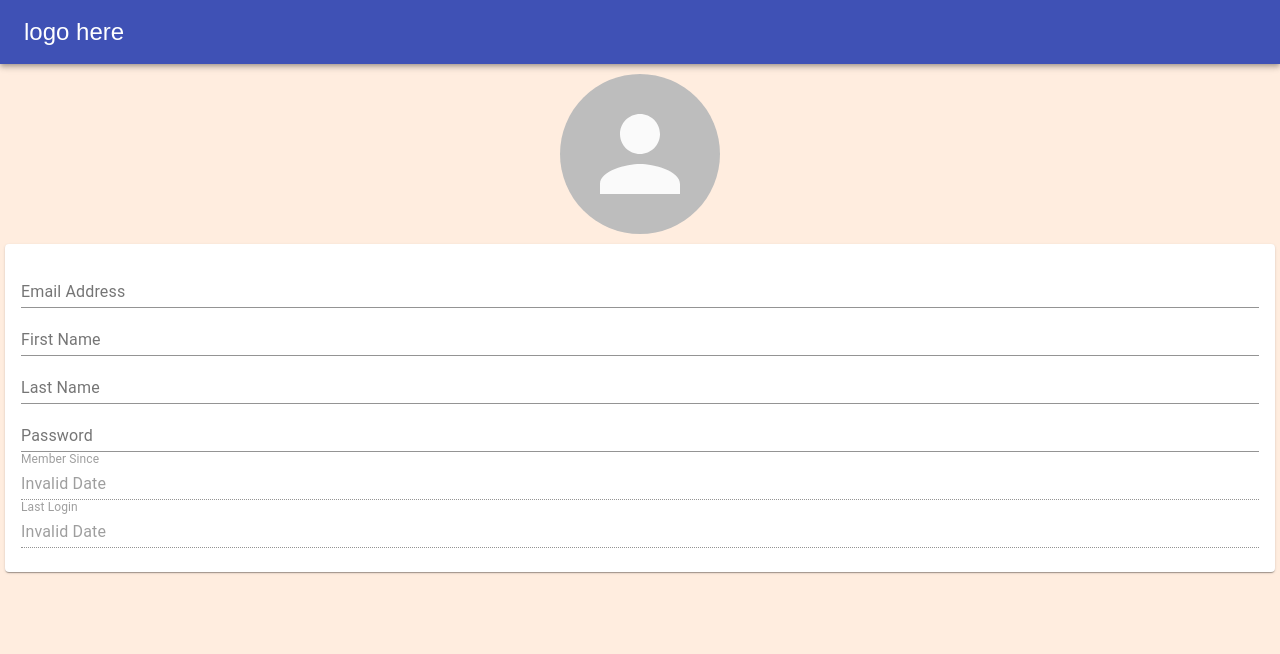
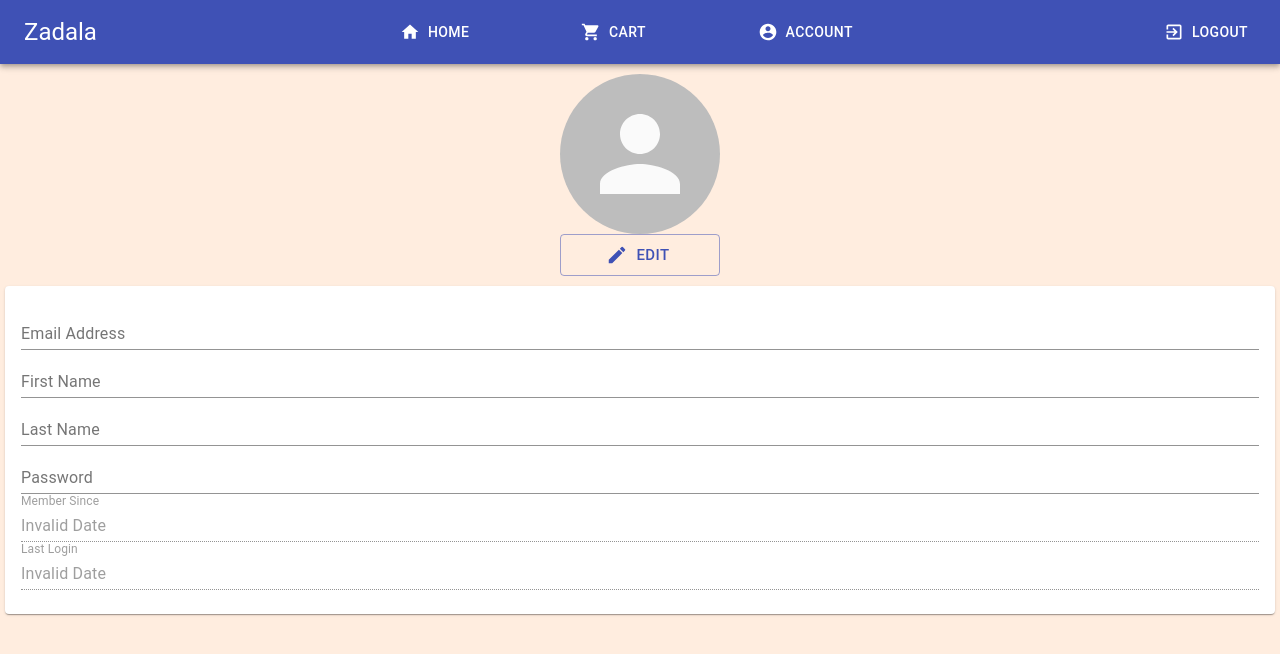
Before and after one commit to RyanAquino/zadala-react, a React (Create React App) app: page /profile in a window 1280 px wide. Shown: the top 654 px of the page. Built offline with nearby package versions, Linux system fonts and the light colour scheme; no server answers; sample sign-in values are in the browser's storage.

Commit message:
ZDL-75: Add desktop navigation

```diff
--- a/src/App.tsx
+++ b/src/App.tsx
@@ -28,7 +28,7 @@ const App: React.FC = () => {
                 <HeaderBar />
               </Grid>
               <Grid item container xs={12} justify={"center"}>
-                <Route path={"/"} exact component={Home} />
+                <Route path={"/"} exact component={() => <Home />} />
                 <Route
                   path={"/login"}
                   exact
--- a/src/Interfaces/User.interface.ts
+++ b/src/Interfaces/User.interface.ts
@@ -7,6 +7,7 @@ export interface User {
   refresh: string;
   access: string;
   login?: boolean;
+  logout?: boolean;
 }
 
 export interface UserContextInterface {
@@ -27,7 +28,7 @@ export interface Registration {
 }
 
 export interface TokenDetails {
-  exp: bigint;
+  exp: number;
   jti: string;
   token_type: string;
   user_id: number;
--- a/src/api/utils.tsx
+++ b/src/api/utils.tsx
@@ -150,7 +150,8 @@ export const validateToken = (): boolean => {
 
   try {
     decoded = jwt_decode(token);
-    if (now <= decoded.exp) return false;
+    const decodedMs = decoded.exp * 1000;
+    if (now >= decodedMs) return false;
   } catch (e) {
     return false;
   }
--- a/src/components/HeaderBar.tsx
+++ b/src/components/HeaderBar.tsx
@@ -1,39 +1,110 @@
-import { AppBar, IconButton, Toolbar } from "@material-ui/core";
-import React from "react";
-import { createStyles, makeStyles, Theme } from "@material-ui/core/styles";
+import {
+  AppBar,
+  Toolbar,
+  Typography,
+  Button,
+  Box,
+  Hidden,
+} from "@material-ui/core";
+import React, { useContext } from "react";
+import { createStyles, makeStyles } from "@material-ui/core/styles";
+import { Link } from "react-router-dom";
+import {
+  AccountCircle,
+  Home,
+  ShoppingCart,
+  ExitToApp,
+} from "@material-ui/icons";
+import { User, UserContextInterface } from "../Interfaces/User.interface";
+import { useHistory } from "react-router";
+import { UserContext } from "../context/UserContext";
+import { OrdersContextInterface } from "../Interfaces/Orders.interface";
+import { OrdersContext } from "../context/OrdersContext";
+import { validateToken } from "../api/utils";
 // import zadala_logo from "../assets/zadala-logo.png";
 
-const useStyles = makeStyles((theme: Theme) =>
+const useStyles = makeStyles(() =>
   createStyles({
     root: {
       flexGrow: 1,
       paddingBottom: "5px",
-    },
-    menuButton: {
-      marginRight: theme.spacing(2),
-    },
-    title: {
-      flexGrow: 1,
     },
   })
 );
 
 const HeaderBar = (): JSX.Element => {
   const classes = useStyles();
+  const history = useHistory();
+  const { setUserData } = useContext<UserContextInterface>(UserContext);
+  const { setOrderData } = useContext<OrdersContextInterface>(OrdersContext);
+
+  const handleLogout = () => {
+    history.push("/");
+    setOrderData((prevOrder) => {
+      return {
+        ...prevOrder,
+        total_items: 0,
+      };
+    });
+    localStorage.removeItem("token");
+    setUserData({ logout: true } as User);
+  };
 
   return (
     <div className={classes.root}>
       <AppBar position="static">
         <Toolbar>
-          <IconButton
-            edge="start"
-            className={classes.menuButton}
-            color="inherit"
-            aria-label="menu"
-          >
-            logo here
-            {/*<img src={zadala_logo} alt="Zadala logo" />*/}
-          </IconButton>
+          <Box display="flex" flexGrow={1}>
+            <Typography variant="h5">Zadala</Typography>
+          </Box>
+          <Hidden xsDown>
+            <Box display="flex" flexGrow={2} justifyContent={"space-evenly"}>
+              <Button
+                startIcon={<Home />}
+                color="inherit"
+                component={Link}
+                to={"/"}
+              >
+                Home
+              </Button>
+              <Button
+                startIcon={<ShoppingCart />}
+                color="inherit"
+                component={Link}
+                to={"/cart"}
+              >
+                Cart
+              </Button>
+              <Button
+                startIcon={<AccountCircle />}
+                color="inherit"
+                component={Link}
+                to={"/profile"}
+              >
+                Account
+              </Button>
+            </Box>
+          </Hidden>
+          <Box display="flex" flexGrow={1} justifyContent={"flex-end"}>
+            {!validateToken() ? (
+              <Box>
+                <Button color="inherit" component={Link} to={"/login"}>
+                  Login
+                </Button>
+                <Button color="inherit" component={Link} to={"/register"}>
+                  Register
+                </Button>
+              </Box>
+            ) : (
+              <Button
+                startIcon={<ExitToApp />}
+                color="inherit"
+                onClick={() => handleLogout()}
+              >
+                Logout
+              </Button>
+            )}
+          </Box>
         </Toolbar>
       </AppBar>
     </div>
--- a/src/components/Home.tsx
+++ b/src/components/Home.tsx
@@ -4,7 +4,7 @@ import Products from "./Products";
 import { createStyles, makeStyles } from "@material-ui/core/styles";
 import React, { useContext, useEffect } from "react";
 import useProductSearch from "./useProductSearch";
-import { UserContextInterface } from "../Interfaces/User.interface";
+import { User, UserContextInterface } from "../Interfaces/User.interface";
 import { UserContext } from "../context/UserContext";
 import Alert from "./Alerts";
 
@@ -19,7 +19,7 @@ const useStyles = makeStyles(() =>
   })
 );
 
-const Home: React.FC = () => {
+const Home = (): JSX.Element => {
   const classes = useStyles();
   const {
     setQuery,
@@ -35,14 +35,17 @@ const Home: React.FC = () => {
     if (user.login) setOpen(true);
   }, []);
 
-  const handleClose = () => {
+  const handleLoginClose = () => {
     setOpen(false);
     setUserData({ ...user, login: false });
   };
 
+  const handleLogoutClose = () => {
+    setUserData({ logout: false } as User);
+  };
+
   return (
     <>
-      {user.login && (
       <Snackbar
         anchorOrigin={
           {
@@ -51,14 +54,28 @@ const Home: React.FC = () => {
           } as SnackbarOrigin
         }
         open={open}
-          autoHideDuration={5000}
-          onClose={handleClose}
+        autoHideDuration={3000}
+        onClose={handleLoginClose}
       >
-          <Alert severity="success" onClose={handleClose}>
+        <Alert severity="success" onClose={handleLoginClose}>
           Welcome {user.first_name} !
         </Alert>
       </Snackbar>
-      )}
+      <Snackbar
+        anchorOrigin={
+          {
+            vertical: "top",
+            horizontal: "center",
+          } as SnackbarOrigin
+        }
+        open={user.logout}
+        autoHideDuration={2000}
+        onClose={handleLogoutClose}
+      >
+        <Alert severity="success" onClose={handleLogoutClose}>
+          You have successfully logged out !
+        </Alert>
+      </Snackbar>
       <Grid
         item
         container
--- a/src/components/Login.tsx
+++ b/src/components/Login.tsx
@@ -103,7 +103,7 @@ const Login = ({
     });
 
     if (response) {
-      setUserData({ ...response, login: true });
+      setUserData({ ...response, login: true, logout: false });
       localStorage.setItem("token", response.access);
       const fetchOrders = async () => await getOrders();
       fetchOrders().then((orderData) => {
--- a/src/components/Profile.tsx
+++ b/src/components/Profile.tsx
@@ -92,7 +92,7 @@ const Profile: React.FC = () => {
 
   const handleLogout = () => {
     history.push("/");
-    setUserData({} as User);
+    setUserData({ logout: true } as User);
     setOrderData((prevOrder) => {
       return {
         ...prevOrder,
@@ -123,6 +123,47 @@ const Profile: React.FC = () => {
       </Snackbar>
       <Grid item className={classes.avatarRoot}>
         <Avatar className={classes.large} />
+        <Hidden xsDown>
+          {isEditing ? (
+            <>
+              <Button
+                variant="outlined"
+                startIcon={<CancelIcon />}
+                size={"large"}
+                color={"secondary"}
+                fullWidth
+                onClick={() => {
+                  setIsEditing(false);
+                  setReadonly(true);
+                  setProfileDetails(initialDetails);
+                }}
+              >
+                Cancel
+              </Button>
+              <Button
+                variant="contained"
+                color="primary"
+                startIcon={<SaveIcon />}
+                size={"large"}
+                fullWidth
+                onClick={() => saveProfile()}
+              >
+                Save
+              </Button>
+            </>
+          ) : (
+            <Button
+              variant="outlined"
+              startIcon={<EditIcon />}
+              size={"large"}
+              color={"primary"}
+              fullWidth
+              onClick={() => editProfile()}
+            >
+              Edit
+            </Button>
+          )}
+        </Hidden>
       </Grid>
       <Grid item className={classes.fieldsRoot}>
         <Card>
```
Lines whose indentation alone changed are shown as unchanged.
